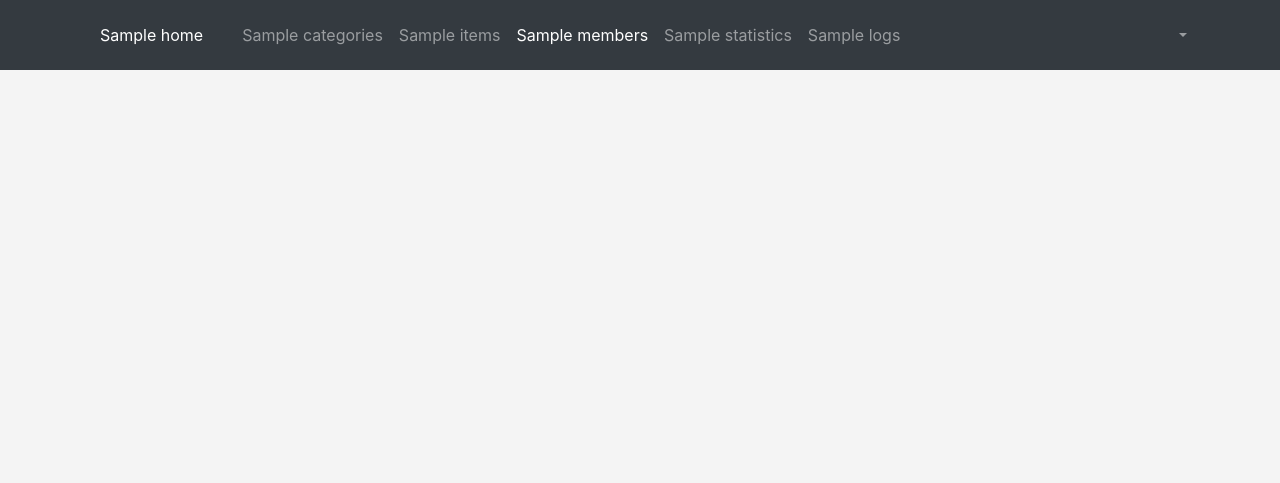
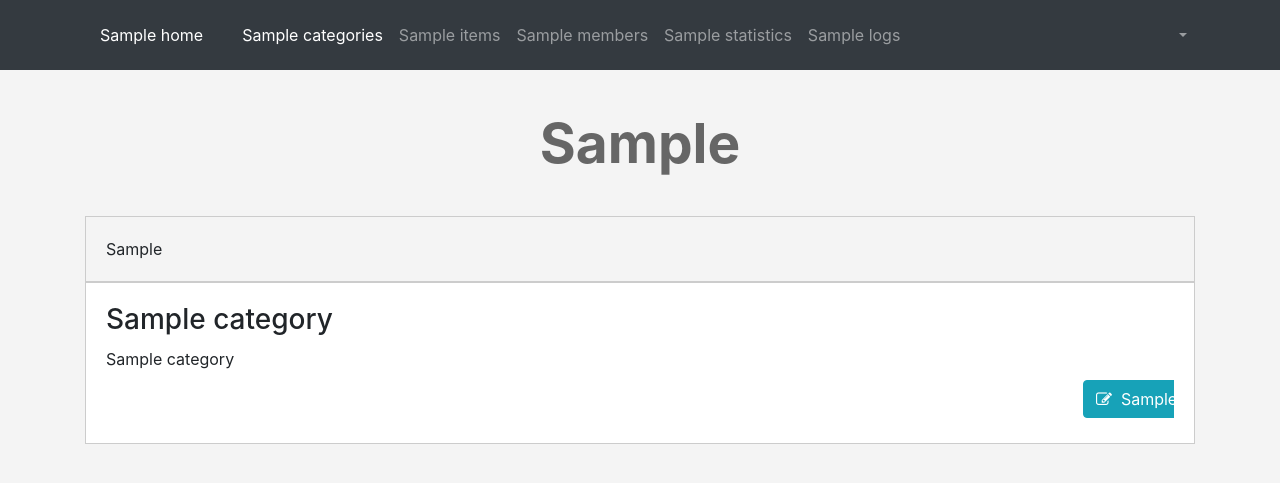
Before and after one commit to ramsey8057/e-commerce, a Flask app: template templates/control_panel/categories/categories.html in a window 1280 px wide. Shown: the top 483 px of the page. Run offline with Flask 2, Linux system fonts and the light colour scheme; the template is opened without the code that fills it: most values are stand-ins (such as "Sample title", 1, 10 or a date in 2020); some libraries are stand-ins or nearby versions.

Commit message:
created the manage categories page :smiley:

```diff
--- a/controller/control_panel/control_members.py
+++ b/controller/control_panel/control_members.py
@@ -36,7 +36,7 @@ def dashboard():
             pending_users_count = get_pending_users_count()
             latest_users = get_latest_registerd_users()
             return render_template(
-                'control_panel/members/dashboard.html',
+                'control_panel/dashboard.html',
                dictionary=lang,
                session=session,
                users_count=users_count,
@@ -176,7 +176,8 @@ def members():
                 return redirect(url_for('.members'))
         else:
             return redirect(url_for('.index'))
-    except:
+    except Exception as e:
+        print(e)
         try:
             return redirect(url_for('.index'))
         except:
--- a/static/layouts/css/categories/categories.css
+++ b/static/layouts/css/categories/categories.css
@@ -0,0 +1,79 @@
+/* start categories page */
+
+h1 {
+    font-size: 55px;
+    margin: 40px 0;
+    font-weight: bold;
+    color: #666;
+}
+
+.panel {
+    border: 1px solid #CCC;
+}
+
+.panel-heading {
+    background-color: #F4F4F4;
+    padding: 20px;
+}
+
+.panel-body {
+    background-color: #FFF;
+    padding: 20px;
+}
+
+.categories .category {
+    position: relative;
+    overflow: hidden;
+    min-height: 120px;
+}
+
+.categories .category:hover {
+    background-color: #EEE;
+}
+
+.categories .category:hover .hidden-buttons {
+    right: 10px;
+}
+
+.categories .category h3 {
+    margin: 0 0 10px;
+}
+
+.categories .category:last-of-type ~ hr {
+    display: none;
+}
+
+.categories .category .visibility,
+.categories .category .commenting,
+.categories .category .ads {
+    color: #FFF;
+    padding: 10px 10px;
+    margin-right: 10px;
+    border-radius: 5px;
+}
+
+.categories .category .visibility {
+    background-color: #C0392B;
+}
+
+.categories .category .commenting {
+    background-color: #34495E;
+}
+
+.categories .category .ads {
+    background-color: #2980b9;
+}
+
+.category .hidden-buttons {
+    position: absolute;
+    bottom: 5px;
+    right: -200px;
+    -webkit-transition: all .5s ease-in-out;
+    -moz-transition: all .5s ease-in-out;
+}
+
+.category .hidden-buttons a {
+    margin-right: 5px;
+}
+
+/* end categories page */
--- a/static/layouts/css/members/dashboard.css
+++ b/static/layouts/css/dashboard.css
@@ -70,7 +70,7 @@ h1 {
     margin-bottom: 0;
 }
 
-.latest-users .btn-info {
+.latest-users .btn-success {
     margin-right: 5px;
 }
 
--- a/templates/control_panel/categories/add_category.html
+++ b/templates/control_panel/categories/add_category.html
@@ -13,7 +13,7 @@
 {% block admin_content %}
     <body>
         {% with args=[session['fullname'], dictionary, 'categories', session['user_id']] %}
-            {% include 'control_panel/members/navbar.html' %}
+            {% include 'control_panel/navbar.html' %}
         {% endwith %}
 
         <h1 class="text-center">{{ dictionary['ADD_CATEGORY'] }}</h1>
--- a/templates/control_panel/categories/categories.html
+++ b/templates/control_panel/categories/categories.html
@@ -12,8 +12,42 @@
 
 {% block admin_content %}
     <body>
-        {% with args=[session['fullname'], dictionary, 'members', session['user_id']] %}
-            {% include 'control_panel/members/navbar.html' %}
+        {% with args=[session['fullname'], dictionary, 'categories', session['user_id']] %}
+            {% include 'control_panel/navbar.html' %}
         {% endwith %}
+        <h1 class="text-center">{{ dictionary['MANAGE_CATEGORIES'] }}</h1>
+        <div class="container">
+            <div class="panel panel-default">
+                <div class="panel-heading">{{ dictionary['MANAGE_CATEGORIES'] }}</div>
+            </div>
+            <div class="panel panel-body categories">
+                {% for i in categories %}
+                    <div class="category">
+                        <div class="hidden-buttons">
+                            <a href="#" class="btn btn-xs btn-info">
+                                <i class="fa fa-edit"></i>&nbsp;
+                                {{ dictionary['EDIT'] }}
+                            </a>
+                            <a href="#" class="btn btn-xs btn-danger">
+                                <i class="fa fa-times"></i>&nbsp;
+                                {{ dictionary['EDIT'] }}
+                            </a>
+                        </div>
+                        <h3>{{ i[1] }}</h3>
+                        <p>{{ i[2] }}</p>
+                        {% if i[4] == 0 %}
+                            <span class="visibility">{{ dictionary['HIDDEN'] }}</span>
+                        {% endif %}
+                        {% if i[5] == 0 %}
+                            <span class="commenting">{{ dictionary['COMMENTS_DISABLED'] }}</span>
+                        {% endif %}
+                        {% if i[6] == 0 %}
+                            <span class="ads">{{ dictionary['ADS_DISABLED'] }}</span>
+                        {% endif %}
+                    </div>
+                    <hr />
+                {% endfor %}
+            </div>
+        </div>
     </body>
 {% endblock %}
--- a/templates/control_panel/members/add_member.html
+++ b/templates/control_panel/members/add_member.html
@@ -13,7 +13,7 @@
 {% block admin_content %}
     <body>
         {% with args=[session['fullname'], dictionary, 'members', session['user_id']] %}
-            {% include 'control_panel/members/navbar.html' %}
+            {% include 'control_panel/navbar.html' %}
         {% endwith %}
 
         <h1 class="text-center">{{ dictionary['ADD_MEMBER'] }}</h1>
--- a/templates/control_panel/members/edit_member.html
+++ b/templates/control_panel/members/edit_member.html
@@ -13,7 +13,7 @@
 {% block admin_content %}
     <body>
         {% with args=[session['fullname'], dictionary, 'members', session['user_id']] %}
-            {% include 'control_panel/members/navbar.html' %}
+            {% include 'control_panel/navbar.html' %}
         {% endwith %}
 
         <h1 class="text-center">{{ dictionary['EDIT_MEMBER'] }}</h1>
--- a/templates/control_panel/members/navbar.html
+++ b/templates/control_panel/navbar.html
@@ -7,7 +7,7 @@
         </button>
         <div class="collapse navbar-collapse" id="navbarSupportedContent">
             <ul class="navbar-nav mr-auto">
-                {% if args[2] == 'catgories' %}
+                {% if args[2] == 'categories' %}
                     <li class="nav-item active"><a class="nav-link" href="/admin/categories">
                         {{ args[1]['CATEGORIES'] }} <span class="sr-only">(current)</span>
                     </a></li>
```
Also changed, not shown: controller/control_panel/control_categories.py (+16 -1 lines), functions/database/db.py (+19 -1 lines), functions/languages/arabic.py (+6 -1 lines), functions/languages/english.py (+6 -1 lines), templates/control_panel/dashboard.html (renamed from templates/control_panel/members/dashboard.html, +4 -4 lines), templates/control_panel/members/members.html (+5 -5 lines), classes/__init__.py (added), controller/__init__.py (added), functions/__init__.py (added), functions/database/__init__.py (added), functions/languages/__init__.py (added).
